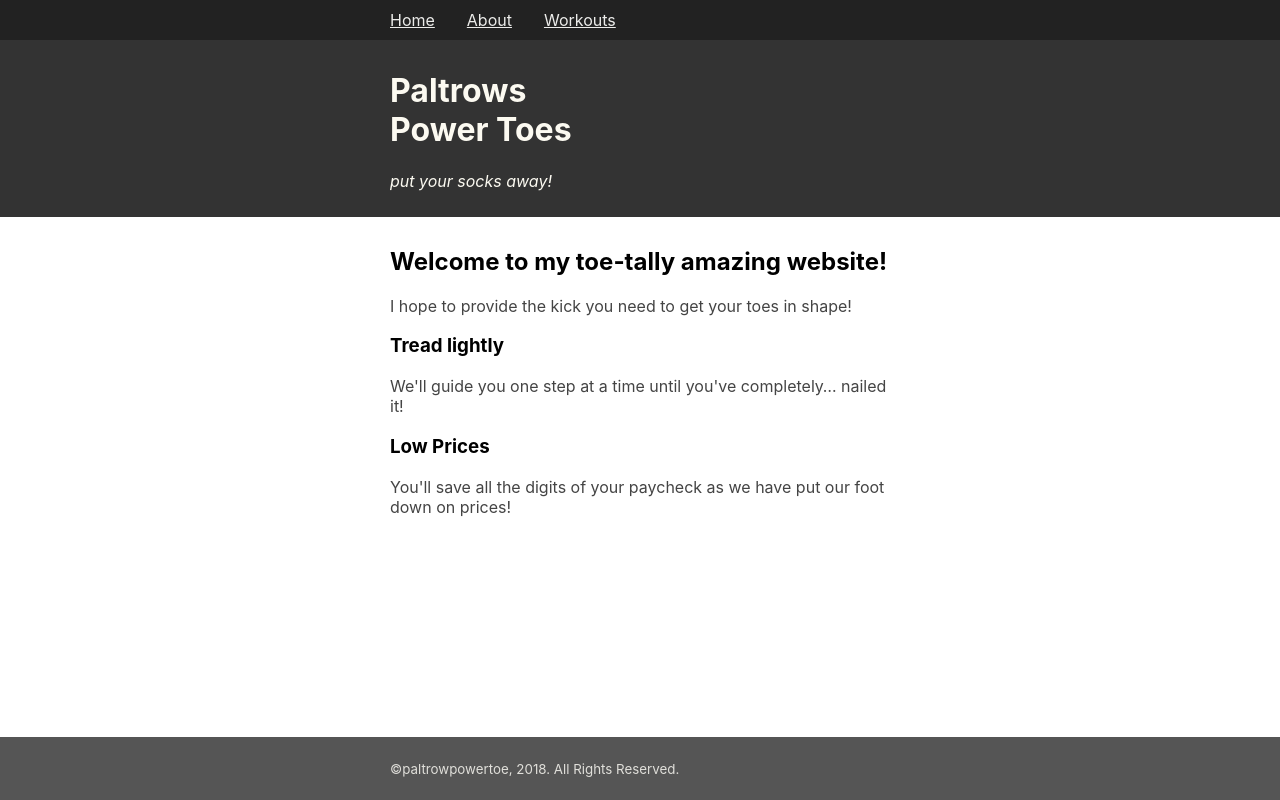
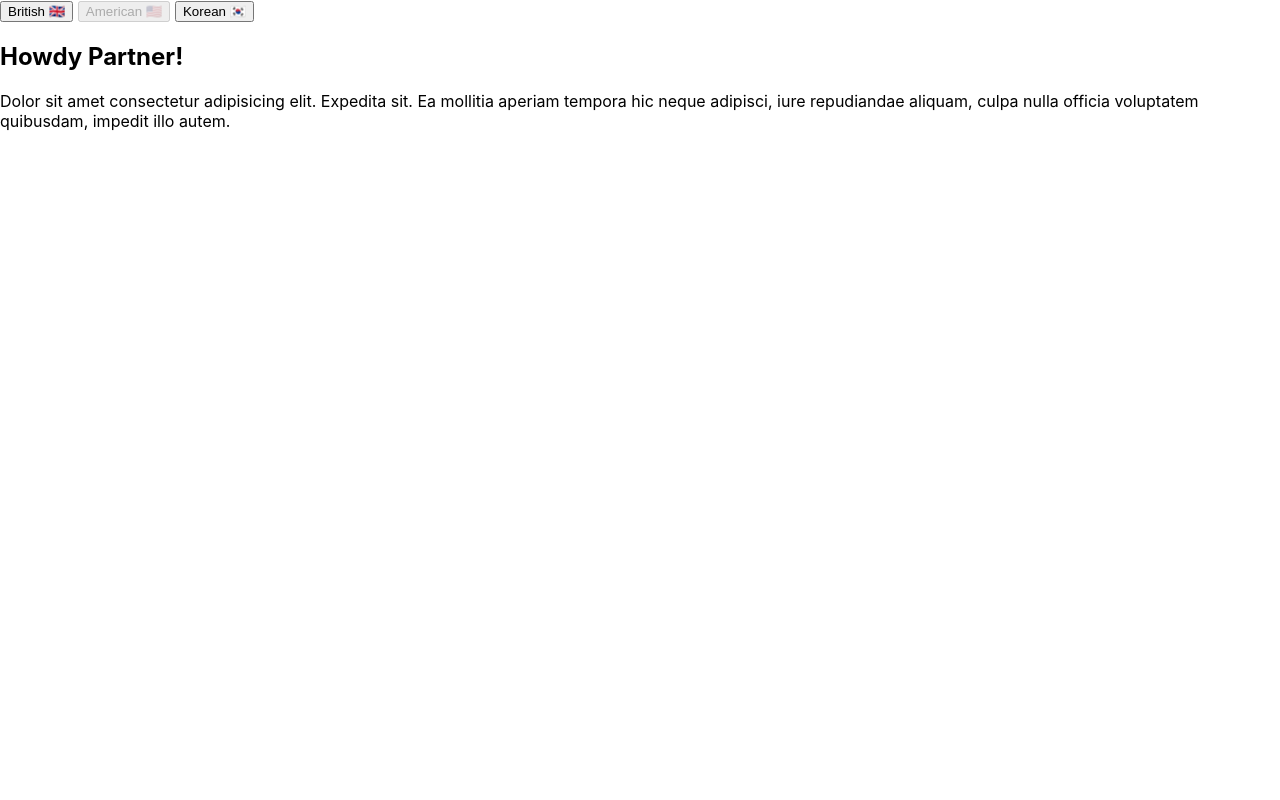
Before and after one commit to SirkisMatt/react-playground, a React (Create React App) app: page / in a window 1280 px wide. Built offline with nearby package versions, Linux system fonts and the light colour scheme.

Commit message:
added langControls

```diff
--- a/src/index.js
+++ b/src/index.js
@@ -1,4 +1,4 @@
-import React from 'react';
+/*import React from 'react';
 import ReactDOM from 'react-dom';
 import {BrowserRouter} from 'react-router-dom'
 //import App from './App';
@@ -6,3 +6,14 @@
 import './index.css';
 
 ReactDOM.render(<BrowserRouter><App /></BrowserRouter>, document.getElementById('root'));
+*/
+
+import React from 'react';
+import ReactDOM from 'react-dom';
+import './index.css';
+import AppLang from './lang-context/AppLang';
+
+ReactDOM.render(
+  <AppLang />,
+  document.getElementById('root')
+);
--- /dev/null
+++ b/src/lang-context/AppLang.js
@@ -0,0 +1,14 @@
+import React, { Component } from "react"
+import Child from './Child'
+import LangControls from './LangControls'
+
+export default class AppLang extends Component {
+  render() {
+    return (
+      <div className='AppLang'>
+        <LangControls />
+        <Child />
+      </div>
+    );
+  }
+}
--- /dev/null
+++ b/src/lang-context/Child.js
@@ -0,0 +1,10 @@
+import React from 'react'
+import GrandChild from './GrandChild'
+
+export default function Child() {
+  return (
+    <main role='main' className='Child'>
+      <GrandChild />
+    </main>
+  );
+}
--- /dev/null
+++ b/src/lang-context/GrandChild.js
@@ -0,0 +1,10 @@
+import React from 'react'
+import GreatGrandChild from './GreatGrandChild'
+
+export default function GrandChild() {
+  return (
+    <div className='GrandChild'>
+      <GreatGrandChild />
+    </div>
+  );
+}
--- /dev/null
+++ b/src/lang-context/GreatGrandChild.js
@@ -0,0 +1,19 @@
+import React, { Component } from 'react'
+import languageSpecificCopy from './languageSpecificCopy'
+import LanguageContext from './LanguageContext'
+
+class GreatGrandChild extends Component {
+
+  static contextType = LanguageContext;
+  render() {
+    const copy = languageSpecificCopy[this.context.lang] || {}
+    return (
+      <section>
+        <h2>{copy.title}</h2>
+        <p>{copy.body}</p>
+      </section>
+    )
+  }
+}
+
+export default GreatGrandChild
--- /dev/null
+++ b/src/lang-context/LangControls.js
@@ -0,0 +1,32 @@
+import React from 'react'
+import LanguageContext from './LanguageContext'
+
+
+
+export default function LangControls(props) {
+  return (
+    <LanguageContext.Consumer>
+       {(value) => {
+       console.log(value)
+         return (
+            <>
+            <button disabled={value.lang === 'en-GB'}>
+                British{' '}
+                <span role='img' aria-label='en-GB'>🇬🇧</span>
+            </button>
+            {' '}
+            <button disabled={value.lang === 'en-US'}>
+                American{' '}
+                <span role='img' aria-label='en-US'>🇺🇸</span>
+            </button>
+            {' '}
+            <button disabled={value.lang === 'ko'}>
+                Korean{' '}
+                <span role='img' aria-label='ko'>🇰🇷</span>
+            </button>
+            </>
+          )
+       }}
+    </LanguageContext.Consumer>
+  );
+}
--- /dev/null
+++ b/src/lang-context/LanguageContext.js
@@ -0,0 +1,7 @@
+import React from 'react'
+
+const LanguageContext = React.createContext({
+  lang: window.navigator.language
+})
+
+export default LanguageContext
--- /dev/null
+++ b/src/lang-context/languageSpecificCopy.js
@@ -0,0 +1,17 @@
+const languageSpecificCopy = {
+    // put your language here if you want!
+    'en-GB': {
+      title: 'Good Morro Old Chap!',
+      body: 'Dolor sit amet consectetur adipisicing elit. Expedita sit. Ea mollitia aperiam tempora hic neque adipisci, iure repudiandae aliquam, culpa nulla officia voluptatem quibusdam, impedit illo autem.'
+    },
+    'en-US': {
+      title: 'Howdy Partner!',
+      body: 'Dolor sit amet consectetur adipisicing elit. Expedita sit. Ea mollitia aperiam tempora hic neque adipisci, iure repudiandae aliquam, culpa nulla officia voluptatem quibusdam, impedit illo autem.'
+    },
+    'ko': {
+      title: '폴더 목록',
+      body: '당근은 리베이트를 강화. 를 가졌어요. 여기에도시에 열립니다이 부드러움을 얻으려면, 권리 그 중 일부를 거부하는 일부 사람들에게 즐거움의 의무의 잘못은, 이전의 목적에 장애물이 없다.'
+    },
+  }
+
+  export default languageSpecificCopy
```
